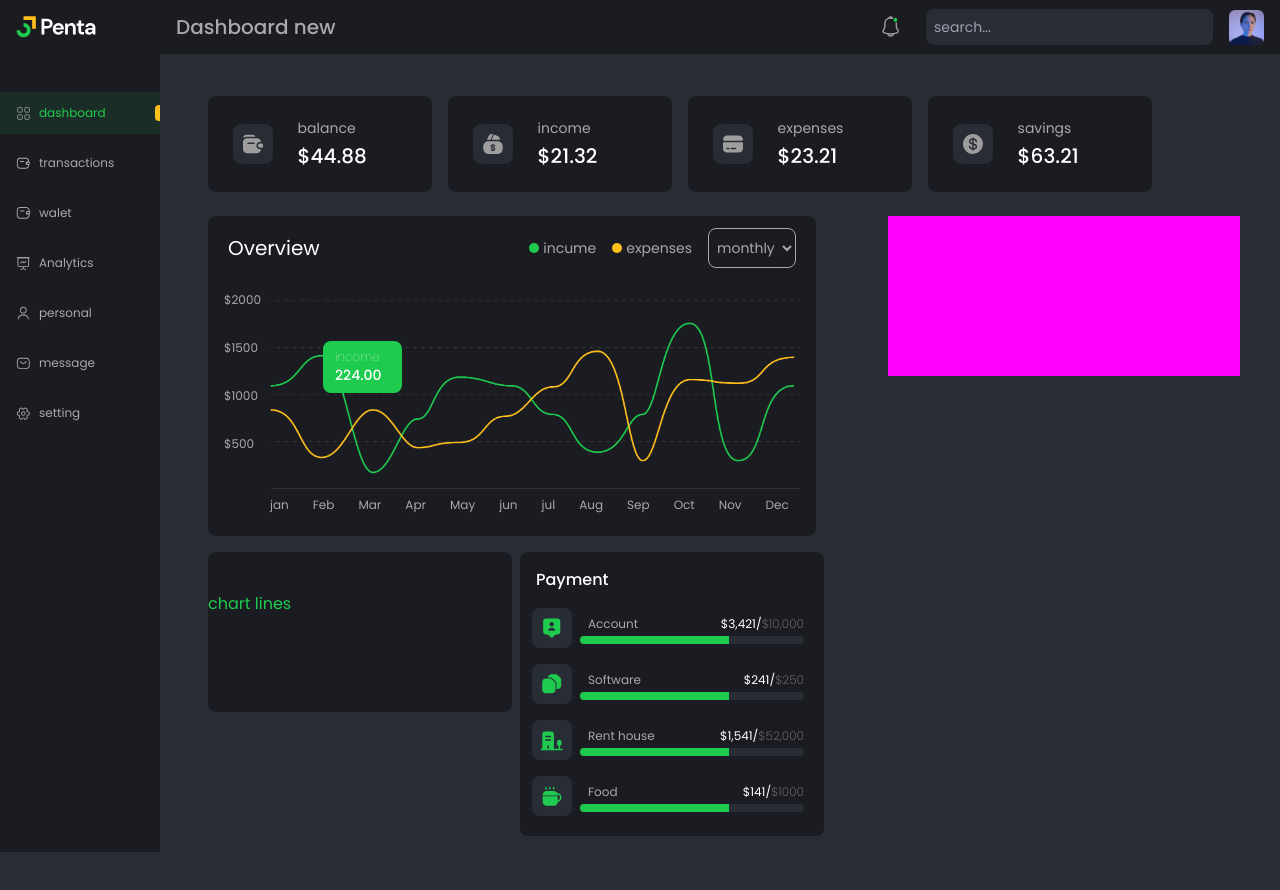
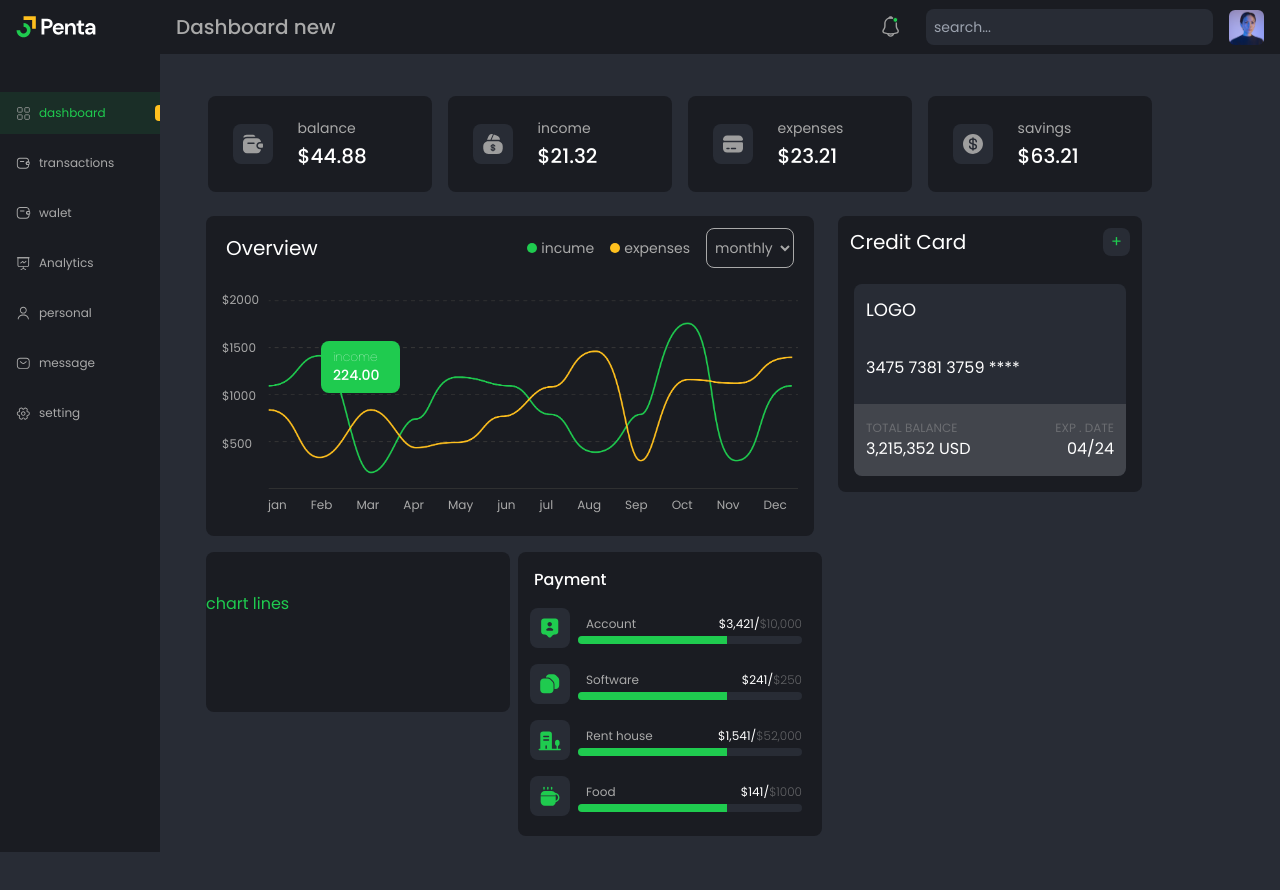
Before and after one commit to Mohamed-avr/Dashboard-finance, a Next.js app: page / in a window 1280 px wide. Shown: the top 890 px of the page. Built offline with nearby package versions, Linux system fonts and the light colour scheme.

Commit message:
ADD - Complete Credit card

```diff
--- a/Components/Navbar.js
+++ b/Components/Navbar.js
@@ -36,8 +36,6 @@ const Navbar = () => {
                             <input className=' hidden bg-[transparent] hover:text-[#fff] bg-body-secound text-sm px-2 py-2 outline-none rounded-lg' type='text' id='inputText' placeholder='search...' />
                             <Image src={'/search.svg'} width={22} height={22} alt={'profileImage'} />
                         </div>
-
-
                     </form>
 
                     <div>
--- a/Components/content/Dashboard.js
+++ b/Components/content/Dashboard.js
@@ -4,6 +4,7 @@ import AppContext from 'Components/AppContext';
 import Payment from './Payment';
 import ChartElement from 'public/chartElement';
 import Chart from './Chart';
+import Image from 'next/image';
 
 
 
@@ -15,7 +16,7 @@ const Dashboard = () => {
 
 
     return (
-        <section className='sm:m-10   '>
+        <section className='sm:m-10  sm:w-[1400px]  '>
 
             <div className=' flex sm:justify-start justify-center  items-center  flex-wrap  mt-8 sm:mt-0 '>
                 {MoneyStateData.map((e, i) => {
@@ -23,7 +24,7 @@ const Dashboard = () => {
                 })}
             </div>
 
-            <section className='flex sm:flex-row items-center  justify-center sm:items-start flex-col sm:space-x-4 mt-4 w-full'>
+            <section className='flex sm:flex-row items-center  sm:ml-[120px]  justify-center  sm:items-start flex-col sm:space-x-4 sm:space-y-0 space-y-4  mt-4 sm:w-2/4 w-full '>
                 <div className=' sm:pl-2 flex flex-wrap space-y-4  pl-0 sm:justify-start justify-center '>
                     {/* Chart Graph */}
                     <article className=' sm:w-[38rem] w-[19rem] sm:h-[20rem] h-[22rem] bg-sidebar rounded-lg  flex flex-col'>
@@ -65,10 +66,35 @@ const Dashboard = () => {
 
                     </div>
                 </div>
-                <div className='  bg-[#f0f] '>
-                    <article className=' w-[22rem]  h-[10rem]' >
+                <div className='w-[19rem] h-auto '>
+                    <div className=' flex flex-col justify-center items-center pb-4 bg-navbar w-[19rem]  rounded-lg  '>
+                        <div className='flex justify-between w-full px-3 my-3'>
+                            <div className='capitalize text-[#fff]  sm:text-xl '> credit card </div>
+                            <button className=' bg-body-secound px-2 py rounded-lg flex justify-start items-center text-selectedColor transition-all  hover:bg-selectedColor hover:text-[#fff] '>+</button>
+                        </div>
+                        <article className=' overflow-hidden relative rounded-lg text-[#fff]  bg-body-secound w-[17rem] h-[12rem] mt-4  '>
 
-                    </article>
+                                 <div className='p-3'>
+                                    <h4 className=' uppercase text-lg '> LOGO</h4>
+                                 </div>
+
+                                 <div className='mt-2 p-3'>
+                                    <h4 className=' uppercase text-base'> 3475 7381 3759 ****</h4>
+                                 </div>
+
+                                 <div className=' absolute flex justify-between  items-center px-3   left-0 bottom-0  w-full h-[4.5rem] bg-lightColor/20 '>
+                                 <div>
+                                    <h6 className=' uppercase  text-[12px] text-lightColor/40 '>Total balance</h6>
+                                    <h4 className='text-base'>3,215,352 USD</h4>
+                                 </div>
+                                 <div className='text-right' >
+                                 <h6 className=' uppercase  text-[12px] text-lightColor/40 '>EXP . date</h6>
+                                    <h4 className='text-base'>04/24</h4>
+                                 </div>
+                                 </div>
+
+                        </article>
+                    </div>
                 </div>
             </section>
 
```
Also changed, not shown: public/ImgaeCard.png (added), public/ImgaeCard.svg (added).
